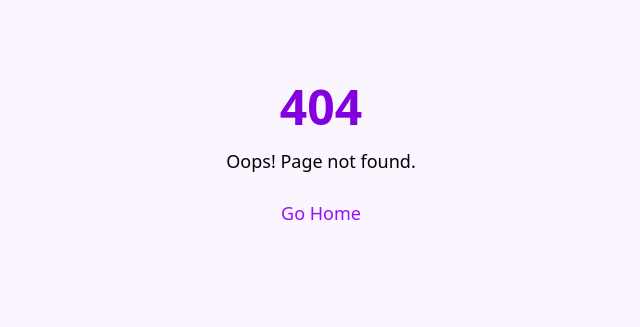
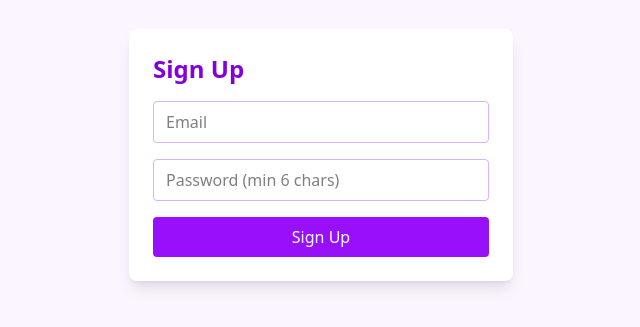
Before and after one commit to anita-david/Exam-Todo, a React (Vite) app: page /signup in a window 1280 px wide. Before the commit this address had no page. Shown: the part 245-572 px from the top of the page, without its empty margins (319-959 px from the left). Built offline with nearby package versions, Linux system fonts and the light colour scheme.

Commit message:
feat: add signup page with Firebase email/password integration

```diff
--- a/src/App.tsx
+++ b/src/App.tsx
@@ -4,12 +4,14 @@ import TodoDetail from "./pages/TodoDetail.tsx";
 import NotFound from "./pages/NotFound.tsx";
 import CrashTest from "./pages/CrashTest.tsx";
 import FirebaseCheck from "../src/components/FirebaseCheck.tsx";
+import Signup from "./pages/Signup.tsx";
 
 function App() {
   return (
     <Routes>
       <Route path="/" element={<Home />} />
       <Route path="/todos/:id" element={<TodoDetail />} />
+      <Route path="/signup" element={<Signup />} />
       <Route path="/crash-test" element={<CrashTest />} />
       <Route path="/firebase-check" element={<FirebaseCheck />} />
       <Route path="*" element={<NotFound />} />
--- /dev/null
+++ b/src/pages/Signup.tsx
@@ -0,0 +1,72 @@
+import { useState } from "react";
+import { createUserWithEmailAndPassword } from "firebase/auth";
+import { auth } from "../firebase/config";
+import { useNavigate } from "react-router-dom";
+import { FirebaseError } from "firebase/app";
+
+export default function Signup() {
+  const navigate = useNavigate();
+  const [email, setEmail] = useState("");
+  const [password, setPassword] = useState("");
+  const [error, setError] = useState<string | null>(null);
+  const [loading, setLoading] = useState(false);
+
+  const handleSubmit = async (e: React.FormEvent) => {
+    e.preventDefault();
+    setError(null);
+    setLoading(true);
+
+    try {
+      await createUserWithEmailAndPassword(auth, email, password);
+      navigate("/"); // redirect to home after signup
+    } catch (err) {
+  if (err instanceof FirebaseError) {
+    setError(err.message);
+  } else {
+    setError("An unexpected error occurred");
+  }
+} finally {
+      setLoading(false);
+    }
+  };
+
+  return (
+    <div className="fixed inset-0 flex items-center justify-center bg-purple-50">
+      <form
+        onSubmit={handleSubmit}
+        className="bg-white p-6 rounded-lg shadow-lg w-96"
+      >
+        <h2 className="text-2xl font-semibold text-purple-700 mb-4">Sign Up</h2>
+
+        {error && (
+          <p className="text-red-600 text-sm mb-3">{error}</p>
+        )}
+
+        <input
+          type="email"
+          placeholder="Email"
+          value={email}
+          onChange={(e) => setEmail(e.target.value)}
+          className="w-full px-3 py-2 border border-purple-300 rounded mb-4"
+          required
+        />
+        <input
+          type="password"
+          placeholder="Password (min 6 chars)"
+          value={password}
+          onChange={(e) => setPassword(e.target.value)}
+          className="w-full px-3 py-2 border border-purple-300 rounded mb-4"
+          required
+        />
+
+        <button
+          type="submit"
+          disabled={loading}
+          className="w-full px-4 py-2 rounded bg-purple-600 text-white hover:bg-purple-700 disabled:bg-purple-300"
+        >
+          {loading ? "Creating account..." : "Sign Up"}
+        </button>
+      </form>
+    </div>
+  );
+}
```
